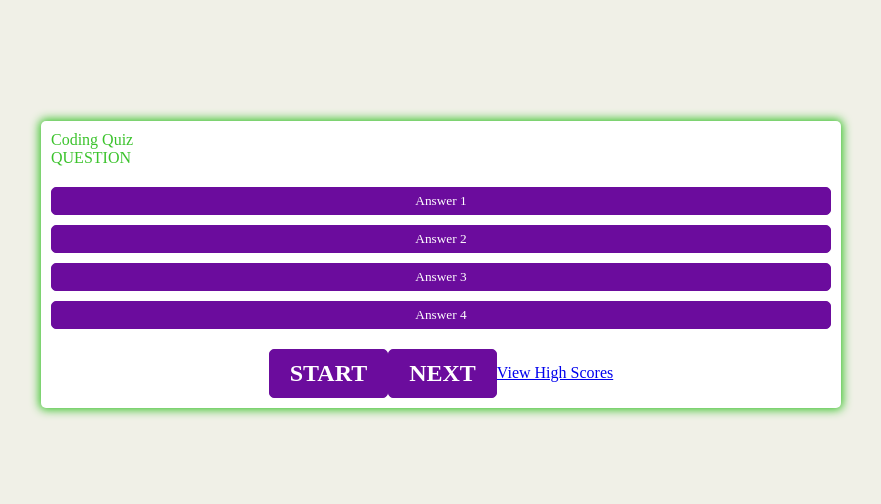
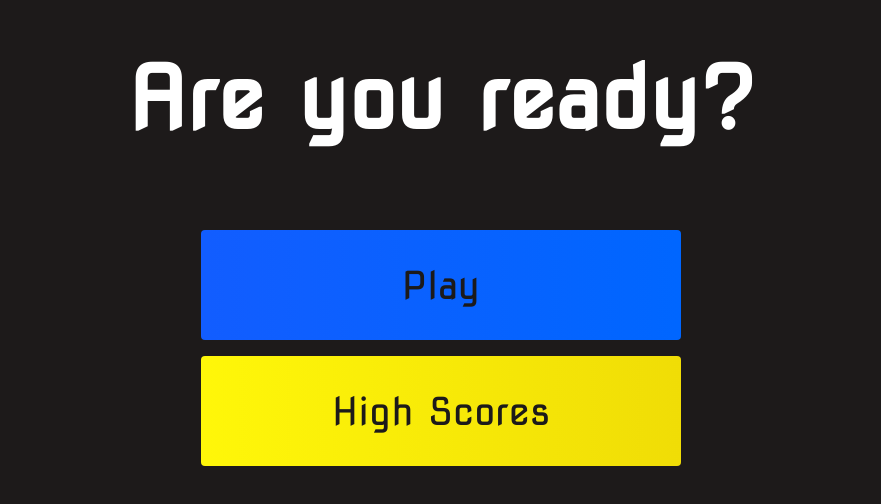
Before and after one commit to yvettesalinas/coding-quiz, a plain HTML site: page index.html in a window 1280 px wide. Shown: the part 136-640 px from the top of the page, without its empty margins (199-1080 px from the left). Drawn offline with Linux system fonts and the light colour scheme.

Commit message:
css and js updated

```diff
--- /dev/null
+++ b/assets/css/game.css
@@ -0,0 +1,12 @@
+body {
+    color: #fff;
+}
+
+.choice-container {
+    display: flex;
+    margin-bottom: 0.8rem;
+    width: 100%;
+    border-radius: 4px;
+    background: rgb(10, 93, 255);
+    font-size:
+}
--- a/assets/css/style.css
+++ b/assets/css/style.css
@@ -1,86 +1,91 @@
-*, *::before, *::after {
-    box-sizing: border-box;
-    font-family: 'Times New Roman', Times, serif;
+@import url('https://fonts.googleapis.com/css2?family=Nova+Square&display=swap');
+
+:root {
+    background-color: rgb(29, 26, 26)
 }
 
-:root {
-    --color-neutral: rgb(240, 240, 231);
-    --color-correct: #3bc32c;
-    --color-wrong: #d4281c;
-    --button-color: rgb(107, 12, 157);
-    --button-hover: rgb(211, 15, 149);
-  }
+* {
+    box-sizing: border-box;
+    margin: 0;
+    padding: 0;
+    /* font-size: 62.5%;  */
+    font-family: 'Nova Square', cursive;
+}
 
-body {
-    background-color: var(--color-neutral);
-    padding: 0;
-    margin: 0;
-    display: flex;
+h1 {
+    font-size: 5.4rem;
+    color: white;
+    margin-bottom: 5rem;
+}
+
+h2 {
+    font-size: 4.2rem;
+    margin-bottom: 4rem;
+}
+
+.container {
     width: 100vw;
     height: 100vh;
+    display: flex;
     justify-content: center;
     align-items: center;
-    color: var(--color-correct);
+    max-width: 80rem;
+    margin: 0 auto;
+    padding: 2rem;
 }
 
-/* body.correct {
-background-color: var(--color-correct);
+.flex-column {
+    display: flex;
+    flex-direction: column;
+
 }
 
-body.wrong {
-    background-color: var(--color-wrong);
-} */
-
-.container {
-    width: 800px;
-    max-width: 80%;
-    background-color: white;
-    border-radius: 5px;
-    padding: 10px;
-    box-shadow: 0 0 10px 2px;
+.flex-center {
+    justify-content: center;
+    align-items: center;
 }
 
-.btn-grid {
-    display: grid;
-    gap: 10px;
-    margin: 20px 0;
+.justify-center {
+    justify-content: center;
+}
+
+.text-center {
+    text-align: center;
+}
+
+.hidden {
+    display: none;
 }
 
 .btn {
-    background-color: var(--button-color);
-    border: 1px solid var(--button-color);
-    border-radius: 5px;
-    padding: 5px 10px;
-    color: white;
-    outline: none;
+    font-size: 2.4rem;
+    padding: 2rem 0;
+    width: 30rem;
+    text-align: center;
+    margin-bottom: 1rem;
+    text-decoration: none;
+    color: rgb(28, 26, 26);
+    background: linear-gradient(90deg, rgb(18, 93, 255) 0%, rgb(0, 102, 255) 100%);
+    border-radius: 4px;
 }
 
 .btn:hover {
-    background-color: var(--button-hover);
+    cursor: pointer;
+    box-shadow: 0 0.4rem 1.4rem 0 rgba(0, 114, 244, 0.6);
+    transition: transform 150ms;
+    transform: scale(1.03);
 }
 
-/* .btn.correct {
-    background: var(--color-correct);
-    color: black;
+.btn [disabled]:hover {
+    cursor: not-allowed;
+    box-shadow: none;
+    transform: none;
 }
 
-.btn.wrong {
-    background: var(--color-neutral);
-} */
-
-.start-btn, .next-btn, .goback-btn, .clear-btn {
-    font-size: 1.5rem;
-    font-weight: bold;
-    padding: 10px 20px;
+#highscore-btn {
+    background: linear-gradient(90deg, rgb(255, 247, 9) 0%, rgb(240, 221, 6) 100%);
 }
 
-.controls {
-    display: flex;
-    justify-content: center;
-    align-items: center;
-
+#highscore-btn:hover {
+    box-shadow: 0 0.4rem 1.4rem 0 rgba(255, 255, 0, 0.5)
 }
-
-/* .hide, .link {
-    display: none;
-}   */
--- a/index.html
+++ b/index.html
@@ -1,33 +1,19 @@
 <!DOCTYPE html>
 <html lang="en">
-    <link href="./assets/css/style.css" rel="stylesheet">
-    <script defer src="./assets/js/script.js"></script>
-
 <head>
     <meta charset="UTF-8">
     <meta http-equiv="X-UA-Compatible" content="IE=edge">
     <meta name="viewport" content="width=device-width, initial-scale=1.0">
-    <title>Multiple Choice Coding Quiz</title>
+    <title>Home Page</title>
+    <link rel="stylesheet" href="./assets/css/style.css">
 </head>
-
 <body>
     <div class="container">
-        <header class>
-            <div class="title">Coding Quiz</div>
-        </header>
-        <div id="question-container" class="hide">
-            <div id="question">QUESTION</div>
-            <div id="answers-buttons" class="btn-grid">
-                <button class="btn">Answer 1</button>
-                <button class="btn">Answer 2</button>
-                <button class="btn">Answer 3</button>
-                <button class="btn">Answer 4</button>
-            </div>
-        </div>
-        <div class="controls">
-            <button id="start-btn" class="start-btn btn">START</button>
-            <button id="next-btn" class="next-btn btn hide">NEXT</button>
-            <a href="highscores.html" class="link">View High Scores</a>
+        <div id="home" class="flex-column flex-center">
+            <h1>Are you ready?</h1>
+            <a href="./game.html" class="btn">Play</a>
+            <a href="/highscores.html" id="highscore-btn" class="btn">High Scores</a>
+
         </div>
     </div>
 </body>
```
Also changed, not shown: game.html (added, +53 -0 lines), highscores.html (deleted, +0 -20 lines), assets/js/game.js (added).
